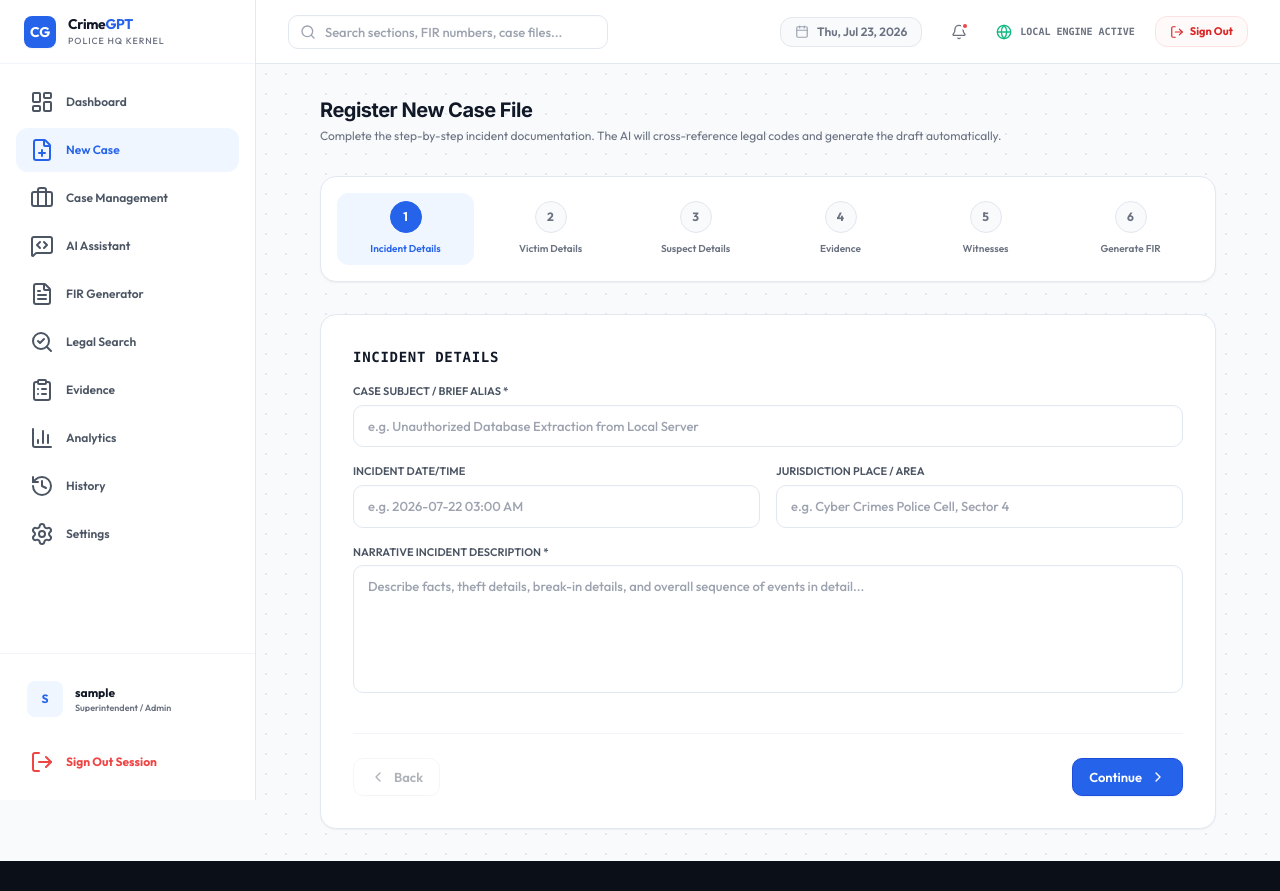
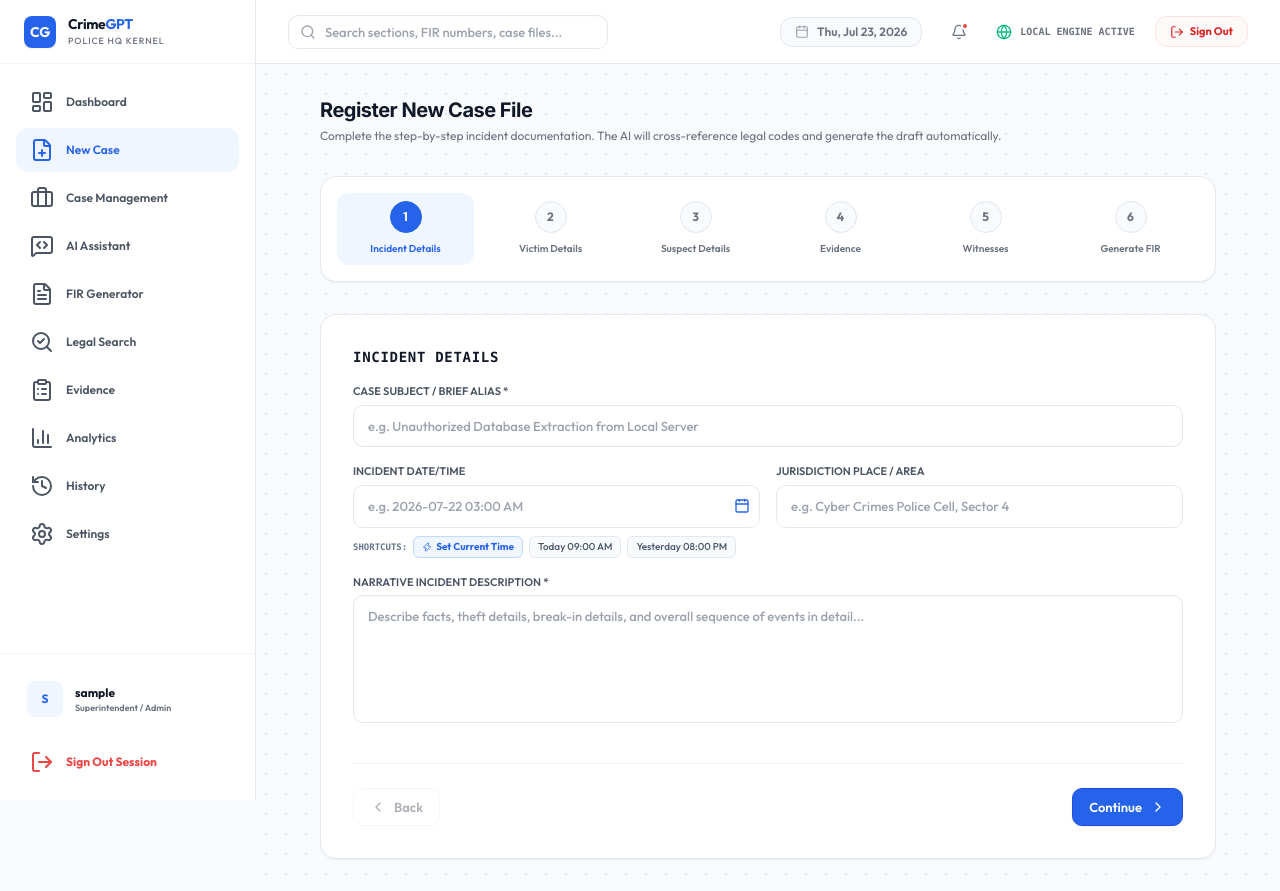
Before and after one commit to rituchaudhary-07/crime-gpt, a React (Vite) app in the folder frontend/: page /new-case in a window 1280 px wide. Before the commit the page ends 861 px from the top, so only its background shows below. Built offline with nearby package versions, Linux system fonts and the light colour scheme; no server answers; sample sign-in values are in the browser's storage.

Commit message:
feat: Add Date/Time shortcuts (Current Time, Today Morning, Yesterday) and Calendar Picker to New Case form

```diff
--- a/frontend/src/pages/NewCase.jsx
+++ b/frontend/src/pages/NewCase.jsx
@@ -2,7 +2,8 @@ import React, { useState } from "react";
 import { useNavigate } from "react-router-dom";
 import {
   FilePlus, User, ShieldAlert, ClipboardList,
-  Users, CheckCircle2, ChevronRight, ChevronLeft, Sparkles, AlertCircle
+  Users, CheckCircle2, ChevronRight, ChevronLeft, Sparkles, AlertCircle,
+  Clock, Calendar, Zap
 } from "lucide-react";
 import { api } from "../utils/api";
 
@@ -35,6 +36,34 @@ export default function NewCase() {
     witness_details: "",
     witness_contact: ""
   });
+
+  const handleQuickDate = (type) => {
+    const now = new Date();
+    const pad = (n) => String(n).padStart(2, '0');
+
+    if (type === "now") {
+      const year = now.getFullYear();
+      const month = pad(now.getMonth() + 1);
+      const day = pad(now.getDate());
+      const hours = now.getHours();
+      const mins = pad(now.getMinutes());
+      const ampm = hours >= 12 ? 'PM' : 'AM';
+      const formattedHours = pad(hours % 12 || 12);
+      handleInputChange("date", `${year}-${month}-${day} ${formattedHours}:${mins} ${ampm}`);
+    } else if (type === "today_morning") {
+      const year = now.getFullYear();
+      const month = pad(now.getMonth() + 1);
+      const day = pad(now.getDate());
+      handleInputChange("date", `${year}-${month}-${day} 09:00 AM`);
+    } else if (type === "yesterday") {
+      const yest = new Date(now);
+      yest.setDate(yest.getDate() - 1);
+      const year = yest.getFullYear();
+      const month = pad(yest.getMonth() + 1);
+      const day = pad(yest.getDate());
+      handleInputChange("date", `${year}-${month}-${day} 08:00 PM`);
+    }
+  };
 
   const steps = [
     { number: 1, label: "Incident Details", icon: <FilePlus className="h-4 w-4" /> },
@@ -185,14 +214,68 @@ Contacts: ${formData.witness_contact || "N/A"}`;
 
               <div className="grid grid-cols-2 gap-4">
                 <div>
-                  <label className="block text-[11px] font-semibold text-[#4B5563] mb-1">INCIDENT DATE/TIME</label>
+                  <div className="flex items-center justify-between mb-1">
+                    <label className="block text-[11px] font-semibold text-[#4B5563]">INCIDENT DATE/TIME</label>
+                  </div>
+
+                  <div className="relative flex items-center">
                     <input
                       type="text"
                       placeholder="e.g. 2026-07-22 03:00 AM"
                       value={formData.date}
                       onChange={(e) => handleInputChange("date", e.target.value)}
-                    className="w-full saas-input px-3.5 py-2.5"
+                      className="w-full saas-input pl-3.5 pr-9 py-2.5"
                     />
+                    <div className="absolute right-2.5 top-1/2 -translate-y-1/2 flex items-center gap-1">
+                      <input
+                        type="datetime-local"
+                        onChange={(e) => {
+                          if (e.target.value) {
+                            const d = new Date(e.target.value);
+                            const pad = (n) => String(n).padStart(2, '0');
+                            const year = d.getFullYear();
+                            const month = pad(d.getMonth() + 1);
+                            const day = pad(d.getDate());
+                            const hours = d.getHours();
+                            const mins = pad(d.getMinutes());
+                            const ampm = hours >= 12 ? 'PM' : 'AM';
+                            const formattedHours = pad(hours % 12 || 12);
+                            handleInputChange("date", `${year}-${month}-${day} ${formattedHours}:${mins} ${ampm}`);
+                          }
+                        }}
+                        className="w-6 h-6 opacity-0 cursor-pointer absolute right-0 z-10"
+                        title="Pick Date and Time from Calendar"
+                      />
+                      <Calendar className="h-4 w-4 text-[#2563EB] cursor-pointer" />
+                    </div>
+                  </div>
+
+                  {/* Quick Shortcut Buttons */}
+                  <div className="flex flex-wrap items-center gap-1.5 mt-2">
+                    <span className="text-[9px] font-mono font-bold text-[#64748B] uppercase">SHORTCUTS:</span>
+                    <button
+                      type="button"
+                      onClick={() => handleQuickDate("now")}
+                      className="px-2 py-0.5 rounded-md bg-[#EFF6FF] text-[#2563EB] border border-[#BFDBFE] hover:bg-[#DBEAFE] font-bold text-[10px] cursor-pointer transition-all flex items-center gap-1"
+                    >
+                      <Zap className="h-2.5 w-2.5 text-[#2563EB]" />
+                      <span>Set Current Time</span>
+                    </button>
+                    <button
+                      type="button"
+                      onClick={() => handleQuickDate("today_morning")}
+                      className="px-2 py-0.5 rounded-md bg-[#F8FAFC] text-[#475569] border border-[#E2E8F0] hover:bg-[#F1F5F9] font-medium text-[10px] cursor-pointer transition-all"
+                    >
+                      Today 09:00 AM
+                    </button>
+                    <button
+                      type="button"
+                      onClick={() => handleQuickDate("yesterday")}
+                      className="px-2 py-0.5 rounded-md bg-[#F8FAFC] text-[#475569] border border-[#E2E8F0] hover:bg-[#F1F5F9] font-medium text-[10px] cursor-pointer transition-all"
+                    >
+                      Yesterday 08:00 PM
+                    </button>
+                  </div>
                 </div>
                 <div>
                   <label className="block text-[11px] font-semibold text-[#4B5563] mb-1">JURISDICTION PLACE / AREA</label>
```
Lines whose indentation alone changed are shown as unchanged.
